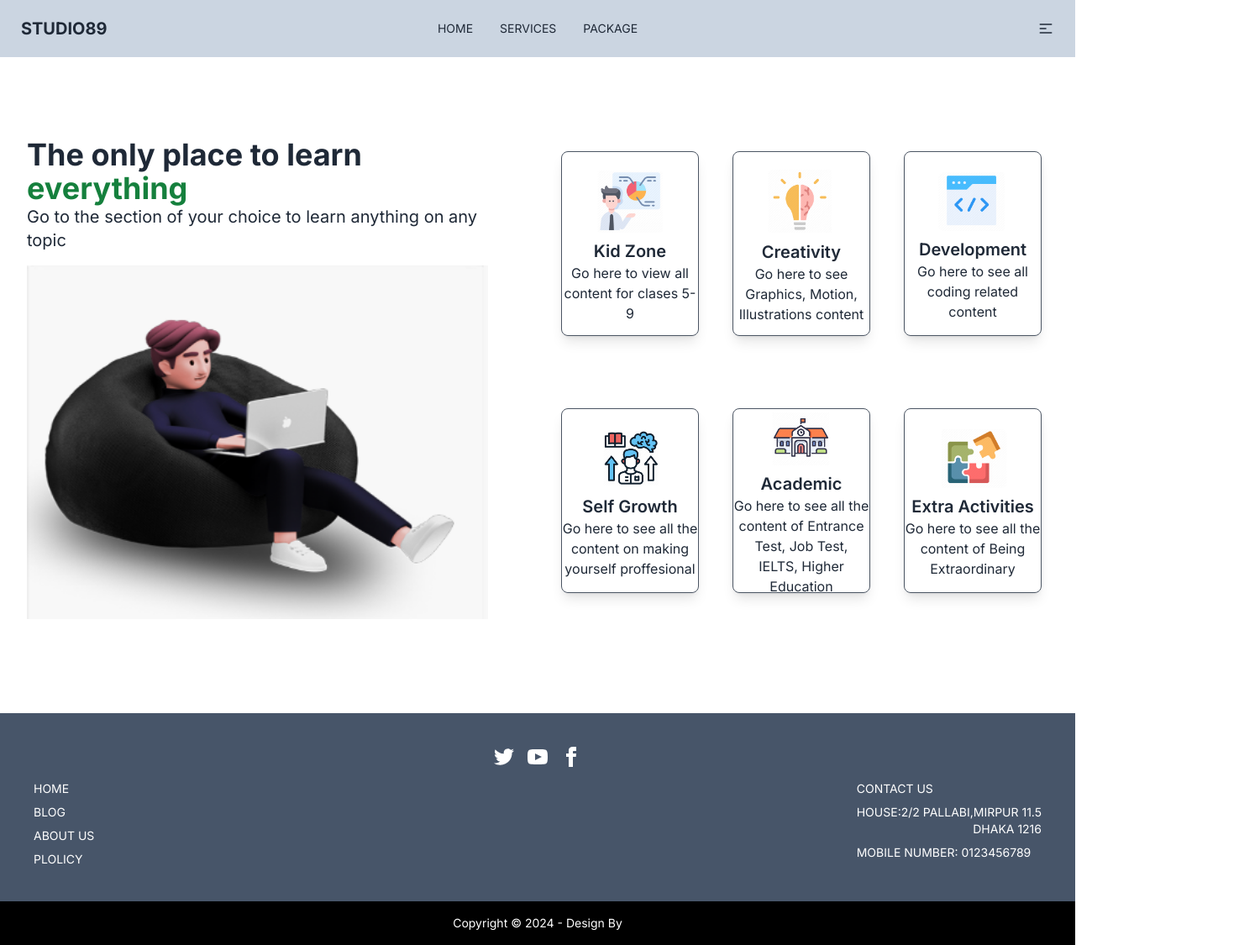
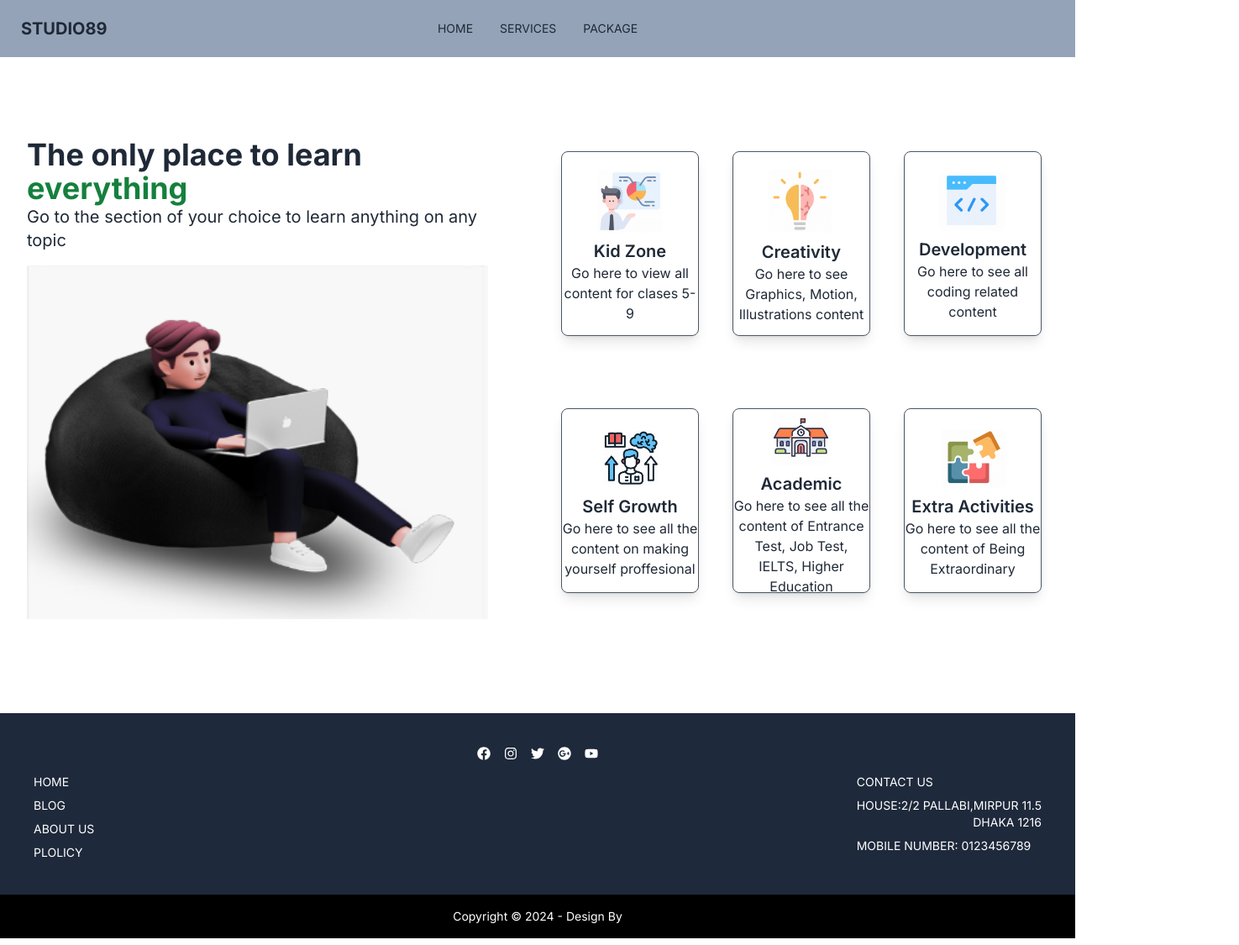
Before and after one commit to rabby-hasan-dev/studio89, a Next.js app: page /services in a window 1280 px wide. Shown: the whole page at 84% size, 1475 px wide, since content can reach past the window. Built offline with nearby package versions, Linux system fonts and the light colour scheme.

Commit message:
added map

```diff
--- a/package.json
+++ b/package.json
@@ -14,6 +14,8 @@
     "react": "^18",
     "react-calendar": "^5.0.0",
     "react-dom": "^18",
+    "react-icons": "^5.2.1",
+    "react-leaflet": "^4.2.1",
     "swiper": "^11.1.3"
   },
   "devDependencies": {
--- a/src/app/(routes )/map/page.js
+++ /dev/null
@@ -1,10 +0,0 @@
-
-const page = () => {
-    return (
-        <div>
-            <h2>This is map page </h2>
-        </div>
-    );
-};
-
-export default page;
--- a/src/components/CommonSlide/CommonSlide.jsx
+++ b/src/components/CommonSlide/CommonSlide.jsx
@@ -33,8 +33,8 @@ const CommonSlide = ({ data, category }) => {
                             key={item.id}
 
                         >
-                            <div className=' border-2 p-3 '>
-                                <h3 className='text-2xl uppercase font-semibold'>{item?.name} </h3>
+                            <div className=' border-2 p-3  h-[240px] '>
+                                <h3 className='text-2xl uppercase mb-2 font-semibold'>{item?.name} </h3>
                                 <p>{item?.description} </p>
                             </div>
                         </SwiperSlide>)
--- a/src/components/Footer/Footer.jsx
+++ b/src/components/Footer/Footer.jsx
@@ -1,14 +1,16 @@
-
+import { FaFacebook, FaGooglePlus, FaInstagram, FaTwitter, FaYoutube } from "react-icons/fa";
 const Footer = () => {
     return (
         <>
-            <footer className=" p-10 bg-slate-600 text-white">
+            <footer className=" p-10 bg-slate-800 text-white">
                 <div>
 
                     <div className="grid grid-flow-col justify-center gap-4">
-                        <a><svg xmlns="http://www.w3.org/2000/svg" width="24" height="24" viewBox="0 0 24 24" className="fill-current"><path d="M24 4.557c-.883.392-1.832.656-2.828.775 1.017-.609 1.798-1.574 2.165-2.724-.951.564-2.005.974-3.127 1.195-.897-.957-2.178-1.555-3.594-1.555-3.179 0-5.515 2.966-4.797 6.045-4.091-.205-7.719-2.165-10.148-5.144-1.29 2.213-.669 5.108 1.523 6.574-.806-.026-1.566-.247-2.229-.616-.054 2.281 1.581 4.415 3.949 4.89-.693.188-1.452.232-2.224.084.626 1.956 2.444 3.379 4.6 3.419-2.07 1.623-4.678 2.348-7.29 2.04 2.179 1.397 4.768 2.212 7.548 2.212 9.142 0 14.307-7.721 13.995-14.646.962-.695 1.797-1.562 2.457-2.549z"></path></svg></a>
-                        <a><svg xmlns="http://www.w3.org/2000/svg" width="24" height="24" viewBox="0 0 24 24" className="fill-current"><path d="M19.615 3.184c-3.604-.246-11.631-.245-15.23 0-3.897.266-4.356 2.62-4.385 8.816.029 6.185.484 8.549 4.385 8.816 3.6.245 11.626.246 15.23 0 3.897-.266 4.356-2.62 4.385-8.816-.029-6.185-.484-8.549-4.385-8.816zm-10.615 12.816v-8l8 3.993-8 4.007z"></path></svg></a>
-                        <a><svg xmlns="http://www.w3.org/2000/svg" width="24" height="24" viewBox="0 0 24 24" className="fill-current"><path d="M9 8h-3v4h3v12h5v-12h3.642l.358-4h-4v-1.667c0-.955.192-1.333 1.115-1.333h2.885v-5h-3.808c-3.596 0-5.192 1.583-5.192 4.615v3.385z"></path></svg></a>
+                        <a> <FaFacebook /></a>
+                        <a><FaInstagram /></a>
+                        <a> <FaTwitter /> </a>
+                        <a> <FaGooglePlus /> </a>
+                        <a> <FaYoutube /> </a>
                     </div>
                 </div>
 
--- a/src/components/Map/Map.js
+++ /dev/null
@@ -1,10 +0,0 @@
-
-const Map = () => {
-    return (
-        <div>
-
-        </div>
-    );
-};
-
-export default Map;
--- /dev/null
+++ b/src/components/Map/Map.jsx
@@ -0,0 +1,27 @@
+'use client'
+
+import 'leaflet/dist/leaflet.css';
+
+import { MapContainer, Marker, Popup, TileLayer } from "react-leaflet";
+const Map = () => {
+    const position = [23.820626491316503, 90.37038287534364]
+    return (
+
+        <div className='m-0 p-0'>
+            <MapContainer className="h-[400px] " center={position} zoom={13} scrollWheelZoom={false}>
+                <TileLayer
+                    attribution='&copy; <a href="https://www.openstreetmap.org/copyright">OpenStreetMap</a> contributors'
+                    url="https://{s}.tile.openstreetmap.org/{z}/{x}/{y}.png"
+                />
+                <Marker position={position}>
+                    <Popup>
+                        Mirpur,Dhaka 1216, Dhaka, Bangladesh
+                    </Popup>
+                </Marker>
+            </MapContainer>
+        </div>
+
+    );
+};
+
+export default Map;
--- a/src/components/Navabar/Navbar.jsx
+++ b/src/components/Navabar/Navbar.jsx
@@ -15,7 +15,7 @@ const Navbar = () => {
     return (
 
         <>
-            <div className="navbar bg-slate-300">
+            <div className="navbar bg-slate-400">
                 <div className="navbar-start">
                     <a className="btn btn-ghost text-xl font-bold uppercase">Studio89</a>
                 </div>
@@ -26,9 +26,9 @@ const Navbar = () => {
                         }
                     </ul>
                 </div>
-                <div className="navbar-end">
+                <div className="navbar-end ">
                     <div className="dropdown">
-                        <div tabIndex={0} role="button" className="btn btn-ghost ">
+                        <div tabIndex={0} role="button" className="btn btn-ghost lg:hidden ">
                             <svg xmlns="http://www.w3.org/2000/svg" className="h-5 w-5" fill="none" viewBox="0 0 24 24" stroke="currentColor"><path strokeLinecap="round" strokeLinejoin="round" strokeWidth="2" d="M4 6h16M4 12h8m-8 6h16" /></svg>
                         </div>
                         <ul tabIndex={0} className="menu menu-sm dropdown-content mt-2 z-[1] p-2 shadow bg-base-100 rounded-box w-52 uppercase">
--- a/src/components/OfficeView/OfficeView.jsx
+++ b/src/components/OfficeView/OfficeView.jsx
@@ -1,15 +1,16 @@
-import Link from "next/link";
+import Map from "../Map/Map";
 
 const OfficeView = () => {
     return (
         <div className='uppercase text-center m-20 p-10'>
             <h2 className="text-4xl font-bold  my-12 ">Office View</h2>
             <div className="flex justify-around gap-8 text-yellow-300 ">
-                <div className="bg-slate-500 w-full py-20 rounded-lg hover:bg-blue-600 duration-300 ">
-                    <Link href="/map"> <button className="hover:btn duration-300 text-xl"> Map</button> </Link>
+                <div className="bg-slate-500 w-full  rounded-lg hover:bg-blue-600 duration-300 ">
+
+                    <Map></Map>
 
                 </div>
-                <div className="bg-slate-500  w-full py-20 rounded-lg hover:bg-blue-600  duration-300  ">
+                <div className="bg-slate-500  w-full  rounded-lg hover:bg-blue-600  duration-300  ">
                     <h2 className="text-xl">studio video</h2>
                 </div>
 
--- a/src/components/ServiceSlider/ServiceSlider.jsx
+++ b/src/components/ServiceSlider/ServiceSlider.jsx
@@ -4,9 +4,9 @@ import { useEffect, useState } from "react";
 import CommonSlide from "../CommonSlide/CommonSlide";
 
 
-const ServiceSlider = ({ category }) => {
+const ServiceSlider = () => {
     const [seviceData, setSeviceData] = useState([]);
-    console.log(seviceData)
+
 
     useEffect(() => {
         const dataFetching = async () => {
@@ -14,7 +14,7 @@ const ServiceSlider = ({ category }) => {
                 const res = await fetch('service.json');
                 const data = await res.json();
                 setSeviceData(data)
-                console.log(data)
+
             } catch (error) {
                 console.log(error);
             }
```
Also changed, not shown: 1 other file (tests, documents, lock files or other folders).
